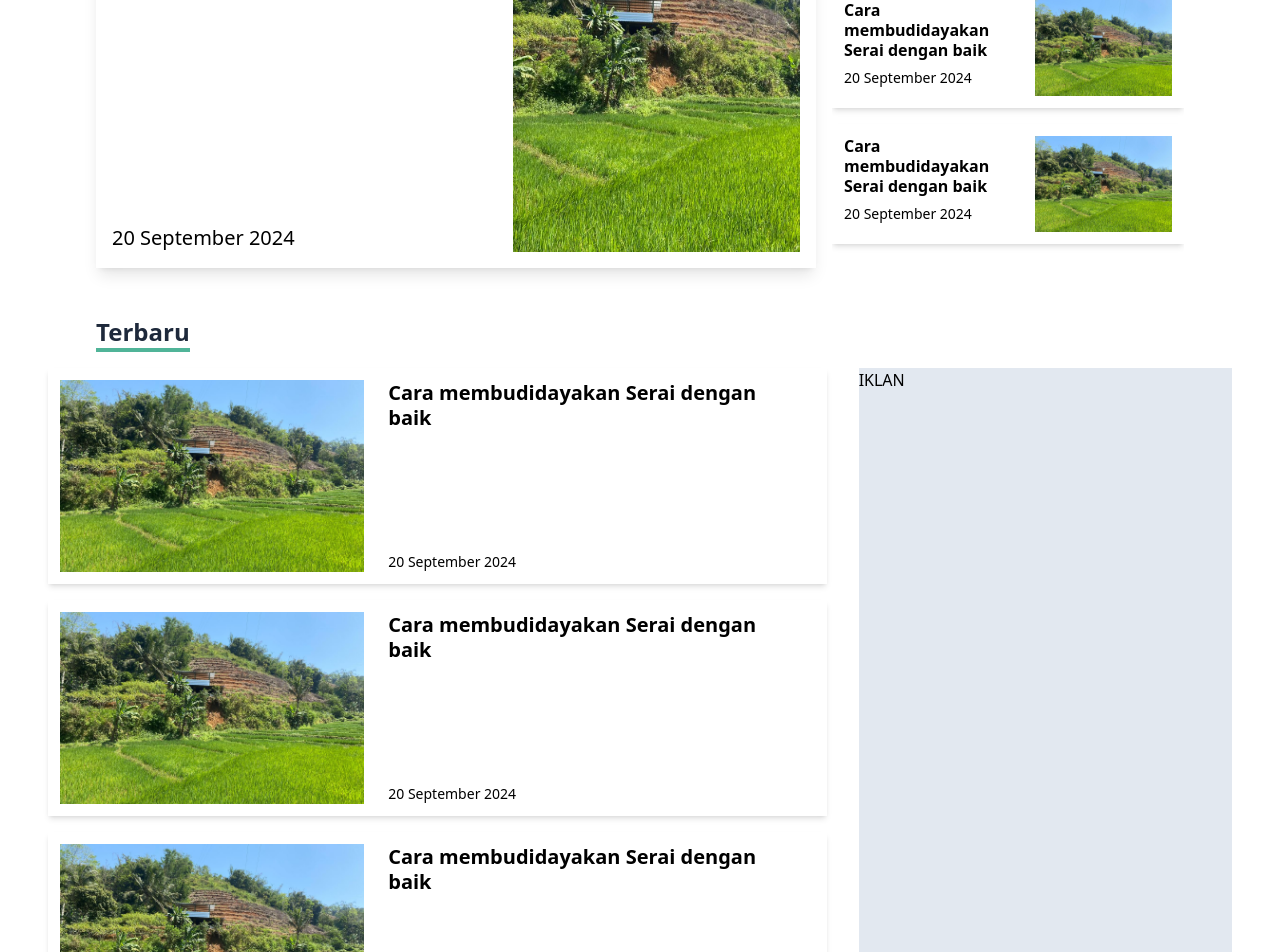
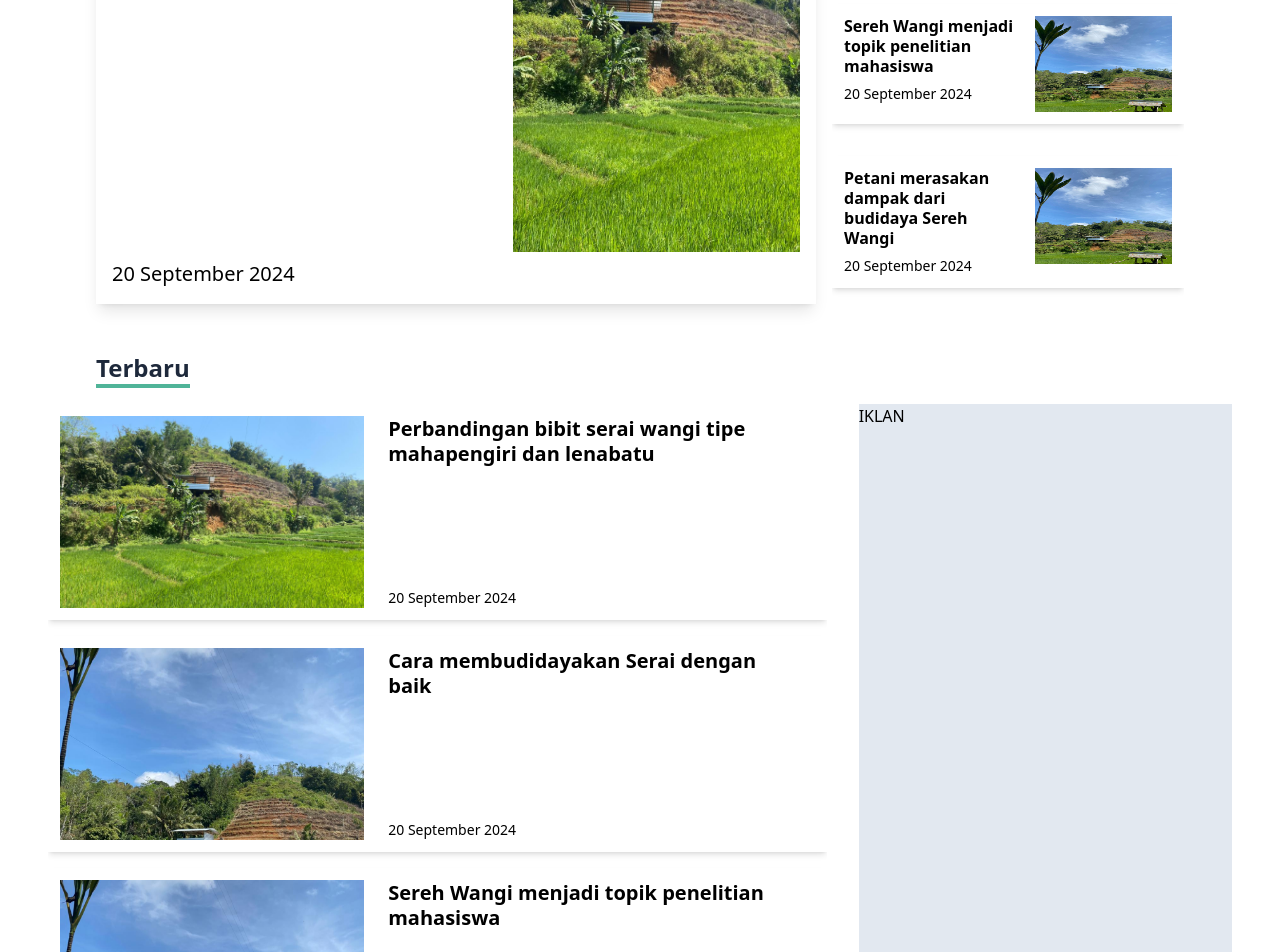
Before and after one commit to ilhammaulana29/SerehGrow, a React (Vite) app: page /konten in a window 1280 px wide. Shown: the part 920-1872 px from the top of the page. Built offline with nearby package versions, Linux system fonts and the light colour scheme.

Commit message:
Membuat halaman ConentDetail dan perubahan pada halaman ContentsPage

```diff
--- a/src/App.jsx
+++ b/src/App.jsx
@@ -14,6 +14,7 @@ import PlantingCultivationPage from "./pages/PlantingCultivationPage";
 import HarvestCultivationPage from "./pages/HarvestCultivationPage";
 import DistilationCultivationPage from "./pages/DistilationCultivationPage";
 import GeneralLayout from "./layouts/GeneralLayout";
+import ContentDetail from "./pages/ContentDetail";
 
 function App() {
   return (
@@ -37,6 +38,8 @@ function App() {
           <Route path="/galeri/:category" element={<GaleryPage />} />
           {/* Default route */}
           <Route path="/galeri" element={<GaleryPage />} />
+          {/* Route untuk DetailKonten dengan paramater slug */}
+          <Route path="/konten/:slug" element={<ContentDetail />} />
         </Routes>
       </GeneralLayout>
     </Router>
--- a/src/components/News.jsx
+++ b/src/components/News.jsx
@@ -11,7 +11,7 @@ const News = () => {
           Jelajahi Artikel Terbaru Dunia Pertanian
         </h3>
         <Link to="/konten">
-          <p className="font-medium text-green2 hover:underline">
+          <p className="font-medium text-green2 hover:underline inline-block">
             Lihat semua artikel
           </p>
         </Link>
--- /dev/null
+++ b/src/pages/ContentDetail.jsx
@@ -0,0 +1,148 @@
+import React from "react";
+import { Link, useParams } from "react-router-dom";
+import Content from "../components/Content";
+import img1 from "../assets/imageGalery/15.jpeg";
+import img2 from "../assets/imageGalery/1.jpeg";
+import News from "../components/News";
+
+const ContentDetail = () => {
+  const { slug } = useParams();
+
+  const articles = [
+    {
+      id: 1,
+      title: "Perbandingan bibit serai wangi tipe mahapengiri dan lenabatu",
+      author: "Ilham Maulana",
+      content: "Konten detail tentang cara membudidayakan serai.",
+      date: "20 September 2024",
+      time: "09.00",
+      slug: "perbandingan-bibit-serai-wangi-tipe-mahapengiri-dan-lenabatu",
+      image: img1,
+    },
+    {
+      id: 2,
+      title: "Cara membudidayakan Serai dengan baik",
+      author: "Ilham Maulana",
+      content: "Konten detail tentang cara membudidayakan serai.",
+      date: "20 September 2024",
+      time: "09.00",
+      slug: "cara-membudidayakan-serai-dengan-baik",
+      image: img2,
+    },
+    {
+      id: 3,
+      title: "Sereh Wangi menjadi topik penelitian mahasiswa",
+      author: "Ilham Maulana",
+      content: "Konten detail tentang penelitian mahasiswa.",
+      date: "20 September 2024",
+      time: "09.00",
+      slug: "sereh-wangi-menjadi-topik-penelitian-mahasiswa",
+      image: img2,
+    },
+    {
+      id: 4,
+      title: "Petani merasakan dampak dari budidaya Sereh Wangi",
+      author: "Ilham Maulana",
+      content: "Konten detail tentang dampak sereh wangi",
+      date: "20 September 2024",
+      time: "09.00",
+      slug: "petani-merasakan-dampak-sereh-wangi",
+      image: img2,
+    },
+    {
+      id: 5,
+      title: "Petani merasakan dampak dari budidaya Sereh Wangi",
+      author: "Ilham Maulana",
+      content: "Konten detail tentang dampak sereh wangi",
+      date: "20 September 2024",
+      time: "09.00",
+      slug: "petani-merasakan-dampak-sereh-wangi",
+      image: img2,
+    },
+    {
+      id: 6,
+      title: "Petani merasakan dampak dari budidaya Sereh Wangi",
+      author: "Ilham Maulana",
+      content: "Konten detail tentang dampak sereh wangi",
+      date: "20 September 2024",
+      time: "09.00",
+      slug: "petani-merasakan-dampak-sereh-wangi",
+      image: img2,
+    },
+  ];
+
+  // Cari artikel berdasarkan slug
+  const article = articles.find((item) => item.slug === slug);
+
+  if (!article) {
+    return <p>Artikel tidak ditemukan</p>;
+  }
+  return (
+    <div className="">
+      <div className="">
+        <div className="relative w-full h-72 lg:w-full lg:h-[696px]">
+          <div
+            className="bg-cover bg-center w-full h-full filter blur-sm absolute top-0 left-0"
+            style={{ backgroundImage: `url(${article.image})` }}
+          />
+          <div className="flex justify-center items-center h-full relative">
+            <img
+              src={article.image}
+              alt="gambar"
+              className="lg:w-[1100px] lg:h-full w-full h-56"
+            />
+          </div>
+        </div>
+      </div>
+
+      <div className="px-6 grid grid-cols-12 gap-6 mt-10">
+        <div className="col-span-12 lg:col-span-9">
+          <div className="flex flex-col gap-5">
+            <h1 className="lg:text-5xl text-4xl font-bold">{article.title}</h1>
+            <div className="flex lg:flex-row flex-col justify-between">
+              <h2 className="text-green2 font-semibold lg:text-2xl text-xl">
+                {article.author}
+              </h2>
+              <div className="flex gap-5 font-semibold lg:text-lg text-md">
+                <p>{article.date}</p>
+                <p>{article.time}</p>
+              </div>
+            </div>
+          </div>
+          <hr className="border-t-3 border-black my-4" />
+          <div className="px-4 text-xl">{article.content}</div>
+        </div>
+        <div className="lg:block lg:col-span-3 hidden">
+          <div className="inline-block mb-4">
+            <h3 className="text-2xl text-slate-800 font-bold">Post Terbaru</h3>
+            <hr className="border-t-3 border-black my-2" />
+          </div>{" "}
+          {articles.slice(1, 4).map((article) => (
+            <Content
+              key={article.id}
+              containerClass="flex flex-col-reverse mb-4 shadow-md p-3"
+              textContainerClass="pr-4"
+              headingClass="text-md font-semibold leading-tight mb-2"
+              headingText={
+                <Link
+                  to={`/konten/${article.slug}`}
+                  className="text-black hover:underline"
+                >
+                  {article.title}
+                </Link>
+              }
+              dateClass="text-sm italic"
+              dateText={article.date}
+              imageContainerClass=""
+              imageClass="w-full h-56 object-cover"
+              imageSrc={article.image}
+            />
+          ))}
+        </div>
+      </div>
+      <News />
+    </div>
+  );
+};
+
+export default ContentDetail;
--- a/src/pages/ContentsPage.jsx
+++ b/src/pages/ContentsPage.jsx
@@ -1,10 +1,54 @@
 import React from "react";
+import { Link } from "react-router-dom";
 import HeroSection from "../components/HeroSection";
 import ContentPageImage from "../assets/images/content-page-image.png";
+import Content from "../components/Content";
 import img1 from "../assets/imageGalery/15.jpeg";
 import img2 from "../assets/imageGalery/1.jpeg";
-import Content from "../components/Content";
 import News from "../components/News";
+
+const articles = [
+  {
+    id: 1,
+    title: "Perbandingan bibit serai wangi tipe mahapengiri dan lenabatu",
+    author: "Ilham Maulana",
+    content: "Konten detail tentang perbandingan bibit serai wangi.",
+    date: "20 September 2024",
+    time: "09.00",
+    slug: "perbandingan-bibit-serai-wangi-tipe-mahapengiri-dan-lenabatu",
+    image: img1,
+  },
+  {
+    id: 2,
+    title: "Cara membudidayakan Serai dengan baik",
+    author: "Ilham Maulana",
+    content: "Konten detail tentang cara membudidayakan serai.",
+    date: "20 September 2024",
+    time: "09.00",
+    slug: "cara-membudidayakan-serai-dengan-baik",
+    image: img2,
+  },
+  {
+    id: 3,
+    title: "Sereh Wangi menjadi topik penelitian mahasiswa",
+    author: "Ilham Maulana",
+    content: "Konten detail tentang penelitian mahasiswa.",
+    date: "20 September 2024",
+    time: "09.00",
+    slug: "sereh-wangi-menjadi-topik-penelitian-mahasiswa",
+    image: img2,
+  },
+  {
+    id: 4,
+    title: "Petani merasakan dampak dari budidaya Sereh Wangi",
+    author: "Ilham Maulana",
+    content: "Konten detail tentang dampak sereh wangi",
+    date: "20 September 2024",
+    time: "09.00",
+    slug: "petani-merasakan-dampak-sereh-wangi",
+    image: img2,
+  },
+];
 
 const ContentsPage = () => {
   return (
@@ -34,49 +78,44 @@ const ContentsPage = () => {
             containerClass="lg:col-span-8 flex flex-col-reverse lg:flex-row shadow-lg p-4"
             textContainerClass="flex flex-col justify-between lg:w-7/12 pr-4"
             headingClass="font-semibold text-3xl leading-snug mb-4"
-            headingText="Perbandingan bibit serai wangi tipe mahapengiri dan lenabatu"
+            headingText={
+              <Link
+                className="hover:underline"
+                to={`/konten/${articles[0].slug}`}
+              >
+                {articles[0].title}
+              </Link>
+            }
             dateClass="text-xl font-medium"
-            dateText="20 September 2024"
+            dateText={articles[0].date}
             imageContainerClass="lg:w-5/12"
             imageClass="lg:w-96 lg:h-96 w-full h-56 object-cover"
-            imageSrc={img1}
+            imageSrc={articles[0].image}
           />
 
           {/* Artikel rekomendasi */}
-          <div className="lg:col-span-4 flex lg:flex-col overflow-x-auto">
+          <div className="lg:col-span-4 flex gap-4 flex-row lg:flex-col overflow-x-auto">
+            {articles.slice(1, 4).map((article) => (
               <Content
-              containerClass="flex flex-col-reverse lg:flex-row mb-4 shadow-md p-3"
+                key={article.id}
+                containerClass="flex-shrink-0 flex flex-col-reverse lg:flex-row mb-4 shadow-md p-3 w-64 lg:w-full"
                 textContainerClass="lg:w-7/12 pr-4"
                 headingClass="text-md font-bold leading-tight mb-2"
-              headingText="Cara membudidayakan Serai dengan baik"
-              dateClass="text-sm font-mediu"
-              dateText="20 September 2024"
+                headingText={
+                  <Link
+                    className="hover:underline"
+                    to={`/konten/${article.slug}`}
+                  >
+                    {article.title}
+                  </Link>
+                }
+                dateClass="text-sm font-medium"
+                dateText={article.date}
                 imageContainerClass="lg:w-5/12"
-              imageClass="w-full h-24 object-cover"
-              imageSrc={img1}
+                imageClass="w-full h-24"
+                imageSrc={article.image}
               />
-            <Content
-              containerClass="flex flex-col-reverse lg:flex-row mb-4 shadow-md p-3"
-              textContainerClass="lg:w-7/12 pr-4"
-              headingClass="text-md font-bold leading-tight mb-2"
-              headingText="Cara membudidayakan Serai dengan baik"
-              dateClass="text-sm font-medium"
-              dateText="20 September 2024"
-              imageContainerClass="lg:w-5/12"
-              imageClass="w-full h-24 object-cover"
-              imageSrc={img1}
-            />
-            <Content
-              containerClass="flex flex-col-reverse lg:flex-row mb-4 shadow-md p-3"
-              textContainerClass="lg:w-7/12 pr-4"
-              headingClass="text-md font-bold leading-tight mb-2"
-              headingText="Cara membudidayakan Serai dengan baik"
-              dateClass="text-sm font-medium"
-              dateText="20 September 2024"
-              imageContainerClass="lg:w-5/12"
-              imageClass="w-full h-24 object-cover"
-              imageSrc={img1}
-            />
+            ))}
           </div>
         </div>
 
@@ -86,40 +125,28 @@ const ContentsPage = () => {
             <hr className="border-t-4 border-green2" />
           </div>
           <div className="lg:grid lg:grid-cols-12 lg:gap-8 flex flex-col-reverse gap-5">
-            <div className="col-span-8">
+            <div className="col-span-8 h-screen overflow-y-auto">
+              {articles.map((article) => (
                 <Content
+                  key={article.id}
                   containerClass="flex flex-col-reverse lg:flex-row-reverse mb-4 shadow-md p-3 gap-6"
                   textContainerClass="lg:w-7/12 flex flex-col justify-between pr-4"
                   headingClass="text-xl font-bold leading-tight mb-2"
-                headingText="Cara membudidayakan Serai dengan baik"
+                  headingText={
+                    <Link
+                      className="hover:underline"
+                      to={`/konten/${article.slug}`}
+                    >
+                      {article.title}
+                    </Link>
+                  }
                   dateClass="text-sm font-medium"
-                dateText="20 September 2024"
+                  dateText={article.date}
                   imageContainerClass="lg:w-5/12"
                   imageClass="w-full h-48 object-cover"
-                imageSrc={img1}
+                  imageSrc={article.image}
                 />
-              <Content
-                containerClass="flex flex-col-reverse lg:flex-row-reverse mb-4 shadow-md p-3 gap-6"
-                textContainerClass="lg:w-7/12 flex flex-col justify-between pr-4"
-                headingClass="text-xl font-bold leading-tight mb-2"
-                headingText="Cara membudidayakan Serai dengan baik"
-                dateClass="text-sm font-medium"
-                dateText="20 September 2024"
-                imageContainerClass="lg:w-5/12"
-                imageClass="w-full h-48 object-cover"
-                imageSrc={img1}
-              />
-              <Content
-                containerClass="flex flex-col-reverse lg:flex-row-reverse mb-4 shadow-md p-3 gap-6"
-                textContainerClass="lg:w-7/12 flex flex-col justify-between pr-4"
-                headingClass="text-xl font-bold leading-tight mb-2"
-                headingText="Cara membudidayakan Serai dengan baik"
-                dateClass="text-sm font-medium"
-                dateText="20 September 2024"
-                imageContainerClass="lg:w-5/12"
-                imageClass="w-full h-48 object-cover"
-                imageSrc={img1}
-              />
+              ))}
             </div>
 
             <div className="col-span-4 bg-slate-200">
--- a/src/pages/DistilationCultivationPage.jsx
+++ b/src/pages/DistilationCultivationPage.jsx
@@ -58,8 +58,8 @@ const DistilationCultivationPage = () => {
       <InformationCard
         classNameTestimoni="lg:hidden hidden"
         image={TestimoniImage}
-        tagLine="LAHAN YANG COCOK UNTUK BUDIDAYA SEREH WANGI"
-        description="Dalam budididaya serehwangi pemilihan bibit yang tepat menjadi tolak ukur keberhasilan panen, berikut jenis-jenis rumpun sereh wangi yang memiliki kualitas baik"
+        tagLine="PROSES PENYULINGAN SEREH WANGI"
+        description="Setelah sereh wangi dipanen, langkah berikutnya adalah penyulingan untuk mengekstrak minyak atsiri. Proses penyulingan dilakukan dengan cara menguapkan dan mengembunkan uap minyak dari daun sereh wangi. Metode penyulingan yang umum digunakan adalah metode distilasi uap. Proses ini membutuhkan waktu dan suhu yang tepat untuk menghasilkan minyak sereh wangi berkualitas tinggi. Minyak yang dihasilkan akan memiliki warna kuning keemasan dengan aroma khas sereh wangi."
         classNameAuthor="font-medium"
         author="SerehGrow"
         detailsAuthor="Hasilkan Minyak Atsiri"
--- a/src/pages/GaleryPage.jsx
+++ b/src/pages/GaleryPage.jsx
@@ -106,11 +106,12 @@ const GaleryPage = () => {
         }
         showButton1={true}
         buttonText1="Selengkapnya"
+        scrollTarget1="#galeri"
       />
 
       <div className="container mx-auto px-4 mb-20">
         {/* Kategori Gambar */}
-        <div className="flex justify-center space-x-4 my-4">
+        <div className="flex justify-center space-x-4 my-4" id="galeri">
           {["Semua", "Sereh", "Pabrik", "Produk"].map((item) => (
             <Link
               key={item}
--- a/src/pages/HarvestCultivationPage.jsx
+++ b/src/pages/HarvestCultivationPage.jsx
@@ -58,8 +58,8 @@ const HarvestCultivationPage = () => {
       <InformationCard
         classNameTestimoni="lg:hidden hidden"
         image={TestimoniImage}
-        tagLine="LAHAN YANG COCOK UNTUK BUDIDAYA SEREH WANGI"
-        description="Dalam budididaya serehwangi pemilihan bibit yang tepat menjadi tolak ukur keberhasilan panen, berikut jenis-jenis rumpun sereh wangi yang memiliki kualitas baik"
+        tagLine="WAKTU DAN CARA PANEN TANAMAN SEREH WANGI"
+        description="Masa panen sereh wangi biasanya dilakukan setelah tanaman berusia 6-8 bulan. Tanaman sereh wangi dipanen ketika daunnya mulai menguning atau ketika aroma minyak atsirinya paling kuat. Cara memanen yang baik adalah dengan memotong bagian atas daun menggunakan sabit tajam. Hindari mencabut seluruh tanaman agar dapat tumbuh kembali untuk panen selanjutnya."
         classNameAuthor="font-medium"
         author="SerehGrow"
         detailsAuthor="Hasilkan Minyak Atsiri"
--- a/src/pages/PlantingCultivationPage.jsx
+++ b/src/pages/PlantingCultivationPage.jsx
@@ -64,8 +64,8 @@ const PlantingCultivationPage = () => {
       <InformationCard
         classNameTestimoni="lg:hidden hidden"
         image={TestimoniImage}
-        tagLine="LAHAN YANG COCOK UNTUK BUDIDAYA SEREH WANGI"
-        description="Dalam budididaya serehwangi pemilihan bibit yang tepat menjadi tolak ukur keberhasilan panen, berikut jenis-jenis rumpun sereh wangi yang memiliki kualitas baik"
+        tagLine="CARA MERAWAT TANAMAN SEREH WANGI"
+        description="Untuk mendapatkan hasil panen yang maksimal, perawatan tanaman sereh wangi perlu dilakukan dengan baik. Beberapa hal yang harus diperhatikan dalam perawatan tanaman ini antara lain memastikan tanaman terkena sinar matahari yang cukup, Pastikan tanaman mendapatkan cukup air terutama saat musim kemarau, tanaman sereh wangi uniknya tidak terlalu banyak hama dan pupuk bisa diganti dengan daun hasil penyulingan."
         classNameAuthor="font-medium"
         author="SerehGrow"
         detailsAuthor="Hasilkan Minyak Atsiri"
```
Also changed, not shown: src/components/InformationCard.jsx (+4 -4 lines), src/pages/HomePage.jsx (+45 -9 lines). Lines whose indentation alone changed are shown as unchanged.
